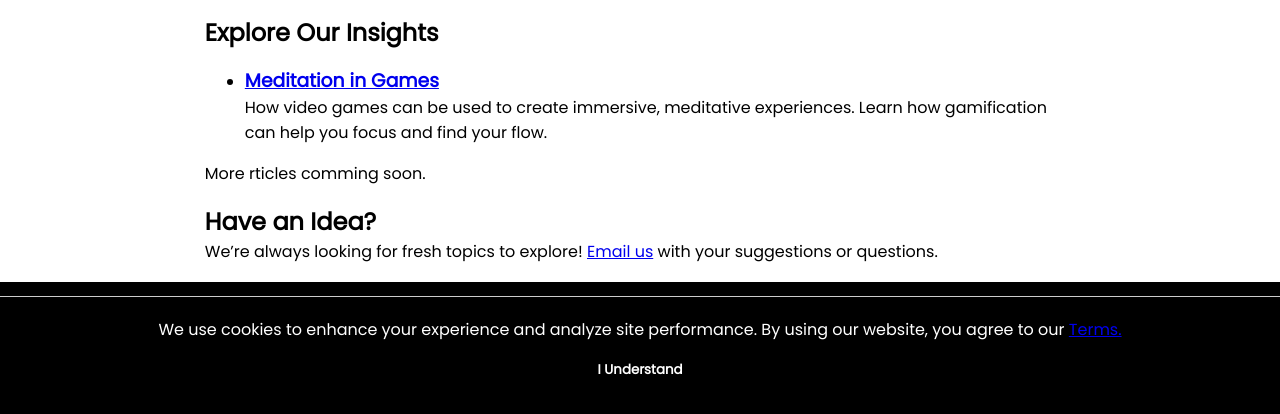
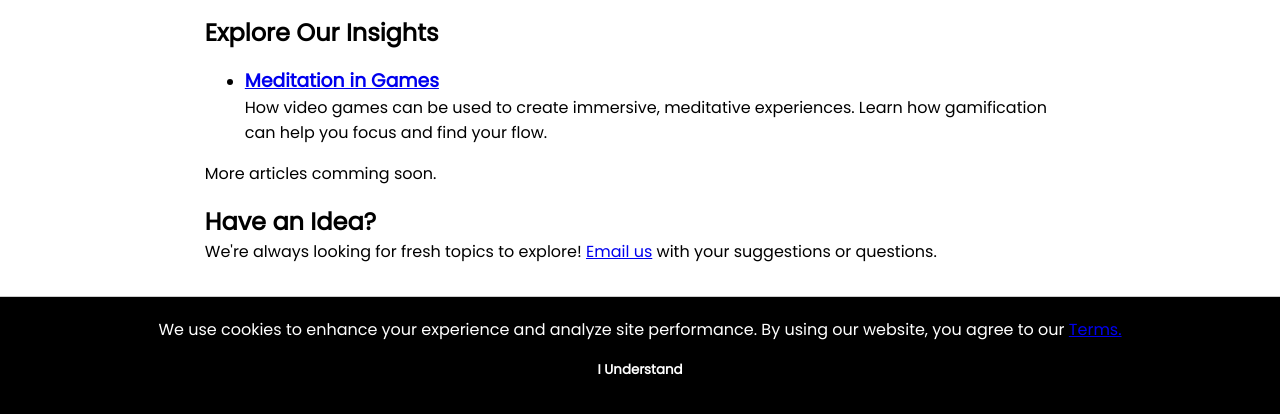
Before and after one commit to NowMindful/Site, a plain HTML site: page insights/index.html in a window 1280 px wide. Shown: the part 382-796 px from the top of the page. Drawn offline with Linux system fonts and the light colour scheme.

Commit message:
Spelling Error and Menu correction

```diff
--- a/insights/index.html
+++ b/insights/index.html
@@ -35,14 +35,14 @@
         <div id="menuOverlay" class="hidden"></div>
           <div id="menu" class="hidden">
             <ul>
-              <li><a href="/">HOME</a></li><br>
-              <li><a href="/insights">INSIGHTS</a></li><br>
-              <li><a href="/projects">PROJECTS</a></li><br>
-              <li><a href="/about">ABOUT</a></li><br>
+              <li><a href="/">HOME</a></li>
+              <li><a href="/insights">INSIGHTS</a></li>
+              <li><a href="/projects">PROJECTS</a></li>
+              <li><a href="/about">ABOUT</a></li>
               <li></li>
               <br>
               <br>
-              <br>
+
 
               <li><a href="mailto:contact@nowmindful.co.uk">contact@nowmindful.co.uk</a>
               </li>
@@ -88,12 +88,12 @@
 
       </ul>
     </section>
-    <p>More rticles comming soon.</p><br>
+    <p>More articles comming soon.</p><br>
     <section class="suggestions">
       <h2>Have an Idea?</h2>
-      <p>We’re always looking for fresh topics to explore! <a href="mailto:contact@nowmindful.co.uk">Email us</a> with your suggestions or questions.</p>
+      <p>We're always looking for fresh topics to explore! <a href="mailto:contact@nowmindful.co.uk">Email us</a> with your suggestions or questions.</p>
     </section>
-    <br>
+    <br><br>
   </main><br>
   <div id="cookie-banner" class="cookie-banner" style="display: none;">
     <div>
```
Also changed, not shown: about/index.html (+5 -5 lines), insights/meditation-in-games/index.html (+5 -5 lines), privacy/index.html (+5 -5 lines).
